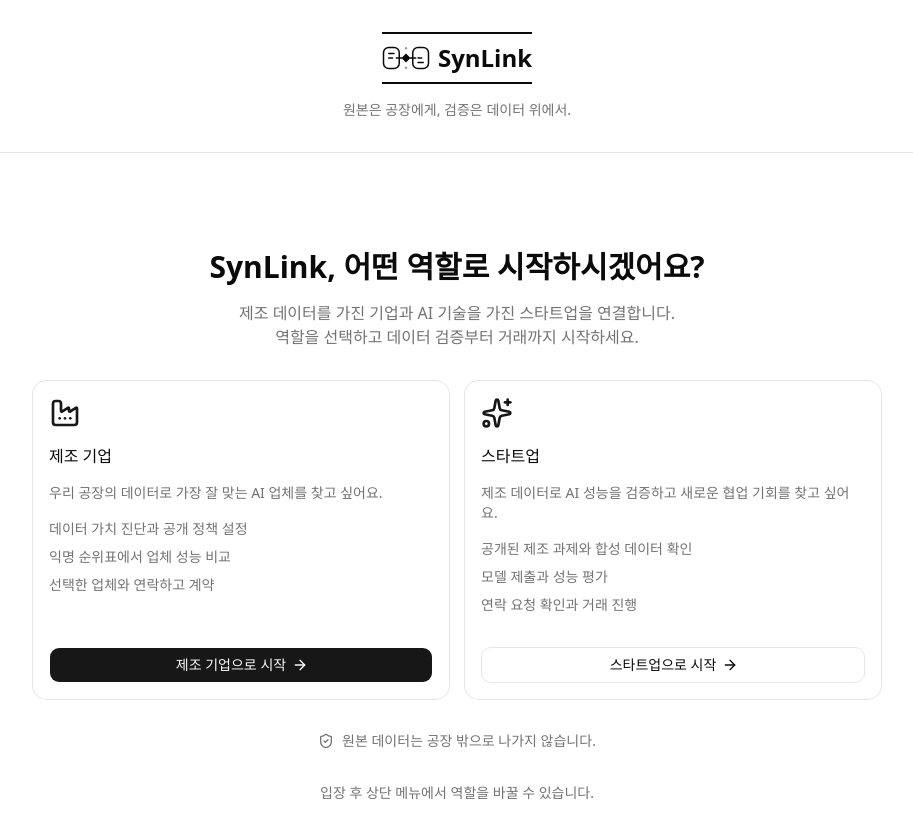
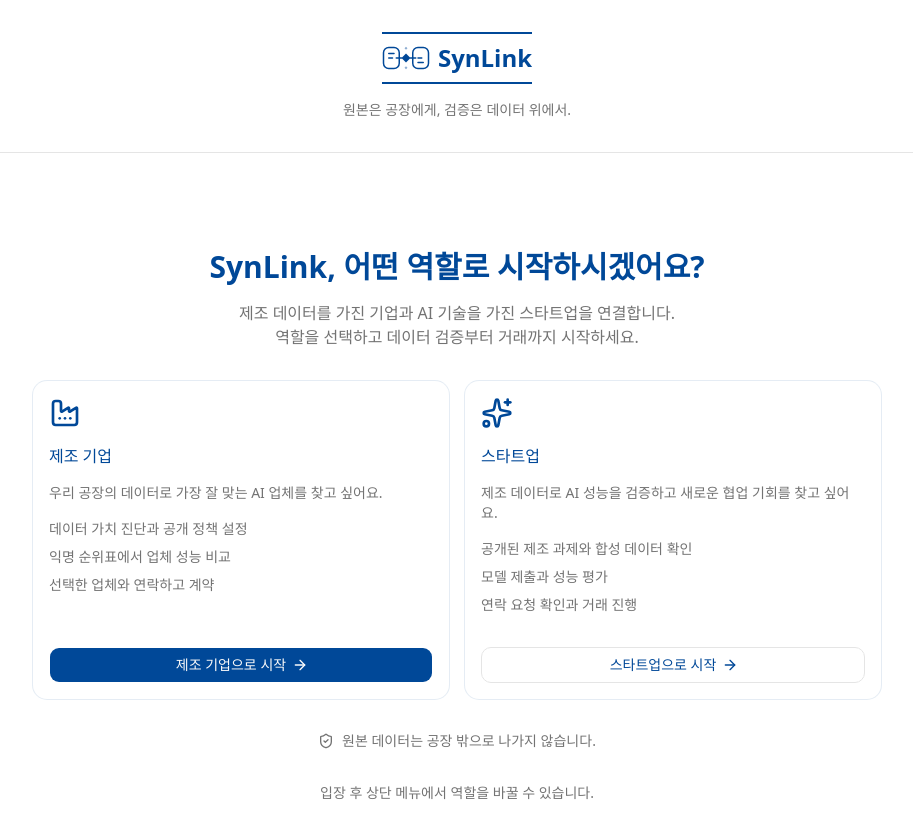
Before and after one commit to OracleHackerthon/data-platform, a Next.js app in the folder web/: page / in a window 1280 px wide. Shown: the top 838 px of the page, without its empty margins (183-1096 px from the left). Built offline with nearby package versions, Linux system fonts and the light colour scheme.

Commit message:
style: 검정 테마 색상을 SynLink 블루로 통일

```diff
--- a/web/app/globals.css
+++ b/web/app/globals.css
@@ -50,23 +50,23 @@
 
 :root {
   --background: oklch(1 0 0);
-  --foreground: oklch(0.145 0 0);
+  --foreground: #004898;
   --card: oklch(1 0 0);
-  --card-foreground: oklch(0.145 0 0);
+  --card-foreground: var(--foreground);
   --popover: oklch(1 0 0);
-  --popover-foreground: oklch(0.145 0 0);
-  --primary: oklch(0.205 0 0);
+  --popover-foreground: var(--foreground);
+  --primary: var(--foreground);
   --primary-foreground: oklch(0.985 0 0);
   --secondary: oklch(0.97 0 0);
-  --secondary-foreground: oklch(0.205 0 0);
+  --secondary-foreground: var(--foreground);
   --muted: oklch(0.97 0 0);
   --muted-foreground: oklch(0.556 0 0);
   --accent: oklch(0.97 0 0);
-  --accent-foreground: oklch(0.205 0 0);
+  --accent-foreground: var(--foreground);
   --destructive: oklch(0.577 0.245 27.325);
   --border: oklch(0.922 0 0);
   --input: oklch(0.922 0 0);
-  --ring: oklch(0.708 0 0);
+  --ring: var(--primary);
   --chart-1: oklch(0.646 0.222 41.116);
   --chart-2: oklch(0.6 0.118 184.704);
   --chart-3: oklch(0.398 0.07 227.392);
@@ -74,13 +74,13 @@
   --chart-5: oklch(0.769 0.188 70.08);
   --radius: 0.625rem;
   --sidebar: oklch(0.985 0 0);
-  --sidebar-foreground: oklch(0.145 0 0);
-  --sidebar-primary: oklch(0.205 0 0);
+  --sidebar-foreground: var(--foreground);
+  --sidebar-primary: var(--primary);
   --sidebar-primary-foreground: oklch(0.985 0 0);
   --sidebar-accent: oklch(0.97 0 0);
-  --sidebar-accent-foreground: oklch(0.205 0 0);
+  --sidebar-accent-foreground: var(--foreground);
   --sidebar-border: oklch(0.922 0 0);
-  --sidebar-ring: oklch(0.708 0 0);
+  --sidebar-ring: var(--ring);
 }
 
 .dark {
```
